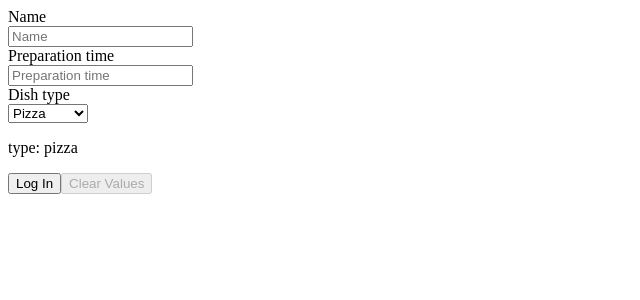
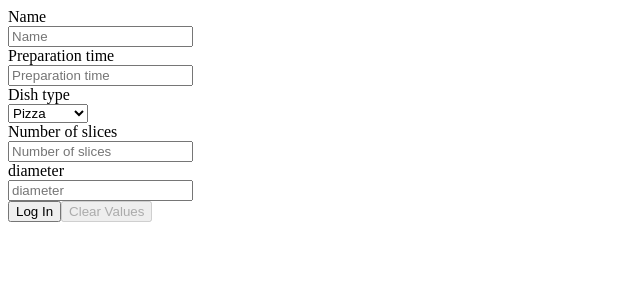
Before and after one commit to rafkus/react-dishes-form, a React (Create React App) app: page / in a window 1280 px wide. Shown: the top 300 px of the page, without its empty margins (0-640 px from the left). Built offline with nearby package versions, Linux system fonts and the light colour scheme.

Commit message:
add conditional details

```diff
--- a/src/components/DishForm/DishForm.js
+++ b/src/components/DishForm/DishForm.js
@@ -26,8 +26,74 @@ const renderField = ({ input, label, type, meta: { touched, error } }) => (
   </div>
 );
 
+const PizzaDetails = props => {
+  return (
+    <React.Fragment>
+      <Field
+        name="no_of_slices"
+        type="number"
+        component={renderField}
+        label="Number of slices"
+        parse={value => parseInt(value, 10)}
+      />
+      <Field
+        name="diameter"
+        type="number"
+        component={renderField}
+        label="diameter"
+        parse={value => parseInt(value, 10)}
+      />
+    </React.Fragment>
+  );
+};
+
+const SoupDetails = props => {
+  return (
+    <React.Fragment>
+      <Field
+        name="spiciness_scale"
+        type="number"
+        component={renderField}
+        label="Spiciness scale"
+        parse={value => parseInt(value, 10)}
+        min={1}
+        max={10}
+      />
+    </React.Fragment>
+  );
+};
+
+const SandwichDetails = props => {
+  return (
+    <React.Fragment>
+      <Field
+        name="slices_of_bread"
+        type="number"
+        component={renderField}
+        label="Slices of bread"
+        parse={value => parseInt(value, 10)}
+      />
+    </React.Fragment>
+  );
+};
+
 let DishForm = props => {
   const { error, handleSubmit, pristine, reset, submitting, dishType } = props;
+
+  let dishDetails = null;
+
+  switch (dishType) {
+    case "pizza": dishDetails = <PizzaDetails />
+      break;
+    case "soup":
+      dishDetails = <SoupDetails />;
+      break;
+    case "sandwich":
+      dishDetails = <SandwichDetails />;
+      break;
+    default: dishDetails = null; // default value in redux-form is set to pizza
+  }
+
   return (
     <form onSubmit={handleSubmit(submit)}>
       <Field name="name" type="text" component={renderField} label="Name" />
@@ -49,7 +115,7 @@ let DishForm = props => {
         </div>
       </div>
 
-      <p>type: {dishType} </p>
+      {dishDetails}
 
       {error && <strong>{error}</strong>}
       <div>
@@ -64,15 +130,15 @@ let DishForm = props => {
   );
 };
 
-const selector = formValueSelector("dish");
-
 DishForm = reduxForm({
   form: "dish",
   initialValues: {
     type: "pizza"
+    // spiciness_scale: 5
   }
 })(DishForm);
 
+const selector = formValueSelector("dish");
 DishForm = connect(state => {
   const type = selector(state, "type");
   return {
```
